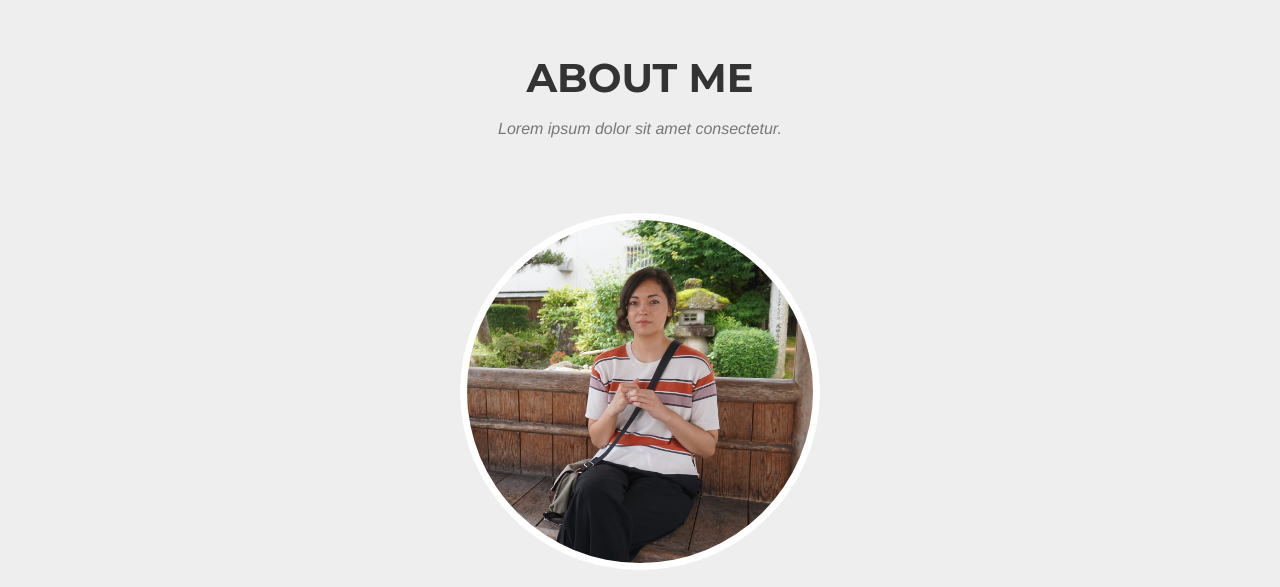
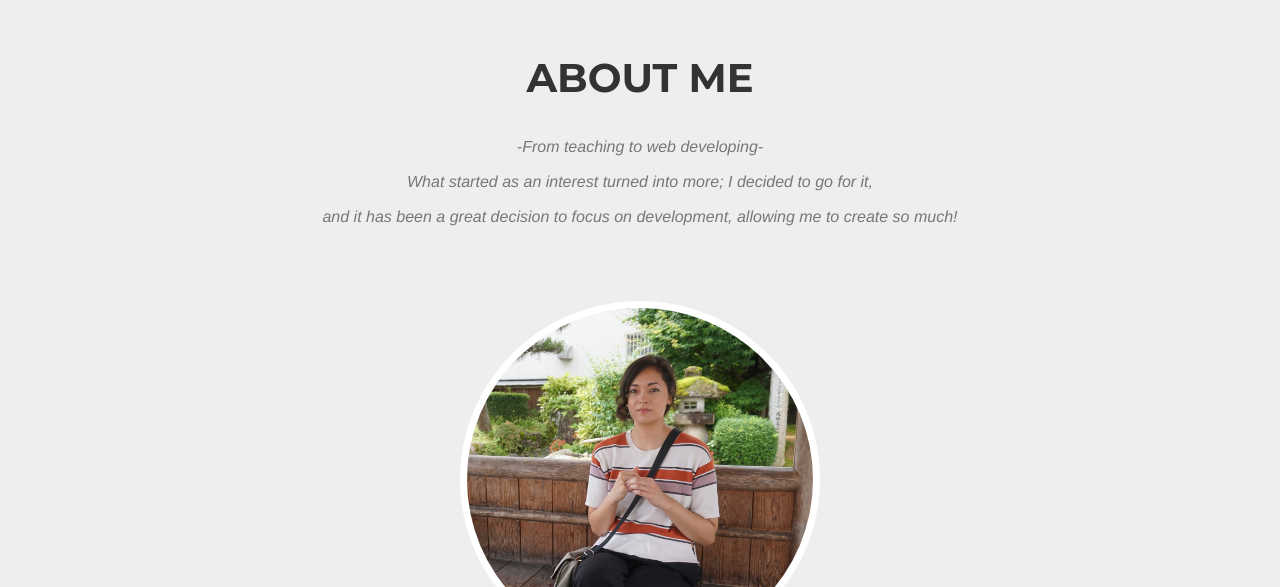
Before and after one commit to mkrajews/portfolioSite, a website: page index.html in a window 1280 px wide. Shown: the part 2950-3537 px from the top of the page. Drawn offline with nearby package versions, Linux system fonts and the light colour scheme; a web font is replaced by a local one.

Commit message:
editing about me section

```diff
--- a/index.html
+++ b/index.html
@@ -344,7 +344,7 @@
             <div class="row">
                 <div class="col-lg-12 text-center">
                     <h2 class="section-heading">About Me</h2>
-                    <h3 class="section-subheading text-muted">Lorem ipsum dolor sit amet consectetur.</h3>
+                    <h3 class="section-subheading text-muted"><br>-From teaching to web developing- <br><br>What started as an interest turned into more; I decided to go for it, <br><br>and it has been a great decision to focus on development, allowing me to create so much!</h3>
                 </div>
             </div>
             <div class="row">
@@ -367,7 +367,7 @@
                     <div class="team-member">
                         <img src="img/team/portf.jpg" class="img-responsive img-circle" alt="">
                         <h4>Miwako Krajewski</h4>
-                        <p class="text-muted">Web Developer</p>
+                        <p class="text-muted">Web Developer</p> <br>
                         <ul class="list-inline social-buttons">
                             <li><a href="#"><i class="fa fa-twitter"></i></a>
                             </li>
@@ -436,7 +436,7 @@
             <div class="row">
                 <div class="col-lg-12 text-center">
                     <h2 class="section-heading">Contact Me</h2>
-                    <h3 class="section-subheading text-muted">Lorem ipsum dolor sit amet consectetur.</h3>
+                    <!-- <h3 class="section-subheading text-muted">Lorem ipsum dolor sit amet consectetur.</h3> -->
                 </div>
             </div>
             <!-- <div class="row">
@@ -492,12 +492,12 @@
                     </ul>
                 </div>
                 <div class="col-md-4">
-                    <ul class="list-inline quicklinks">
+                    <!-- <ul class="list-inline quicklinks">
                         <li><a href="#">Privacy Policy</a>
                         </li>
                         <li><a href="#">Terms of Use</a>
                         </li>
-                    </ul>
+                    </ul> -->
                 </div>
             </div>
         </div>
```
